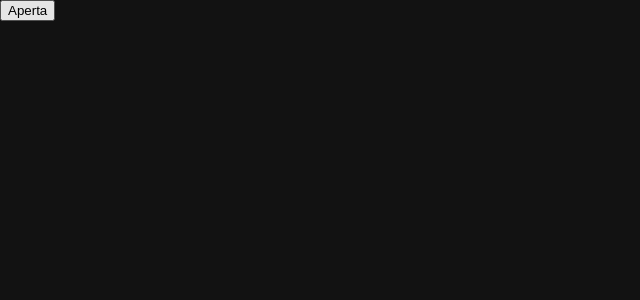
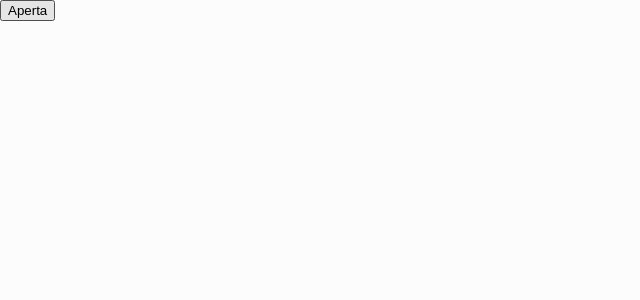
Before and after one commit to MathPSantos/mathpsantos.github.io, a React (Create React App) app in the folder frontend/: page / in a window 1280 px wide. Shown: the top 300 px of the page, without its empty margins (0-640 px from the left). Built offline with nearby package versions, Linux system fonts and the light colour scheme; the HTML template or start-up script is replaced by a standard one.

Commit message:
fix: Theme context unused import deleted

```diff
--- a/frontend/src/contexts/theme.tsx
+++ b/frontend/src/contexts/theme.tsx
@@ -1,4 +1,4 @@
-import React, { useEffect } from "react";
+import React from "react";
 import { ThemeProvider, DefaultTheme } from 'styled-components';
 
 import usePersistedState from '../hooks/usePersistedState';
@@ -13,25 +13,11 @@ export const ThemeContext = React.createContext<ThemeContext>(
 );
 
 export const ThemeContextProvider: React.FC = ({ children }) => {
-    const [theme, setTheme] = usePersistedState<DefaultTheme>('theme', DarkTheme);
+    const [theme, setTheme] = usePersistedState<DefaultTheme>('theme', LightTheme);
 
-    // const changeMetaColor = (color: string) => {
-    //     var metaThemeColor = document.querySelector("meta[name=theme-color]");
-    //     metaThemeColor?.setAttribute("content", color);
-    // };
-
-    const toggleTheme = () => setTheme(theme === LightTheme ? DarkTheme : LightTheme)
-
-    // useEffect(() => {
-    //     const storagedTheme = localStorage.getItem('theme');
-
-    //     if (storagedTheme) {
-    //         setTheme(JSON.parse(storagedTheme));
-    //         changeMetaColor(theme.colors.background.tertiary);
-    //     };
-
-    //     return;
-    // }, [theme])
+    const toggleTheme = () => {
+        setTheme(theme === LightTheme ? DarkTheme : LightTheme)
+    };
 
     return (
         <ThemeContext.Provider value={{ theme, toggleTheme }}>
```
